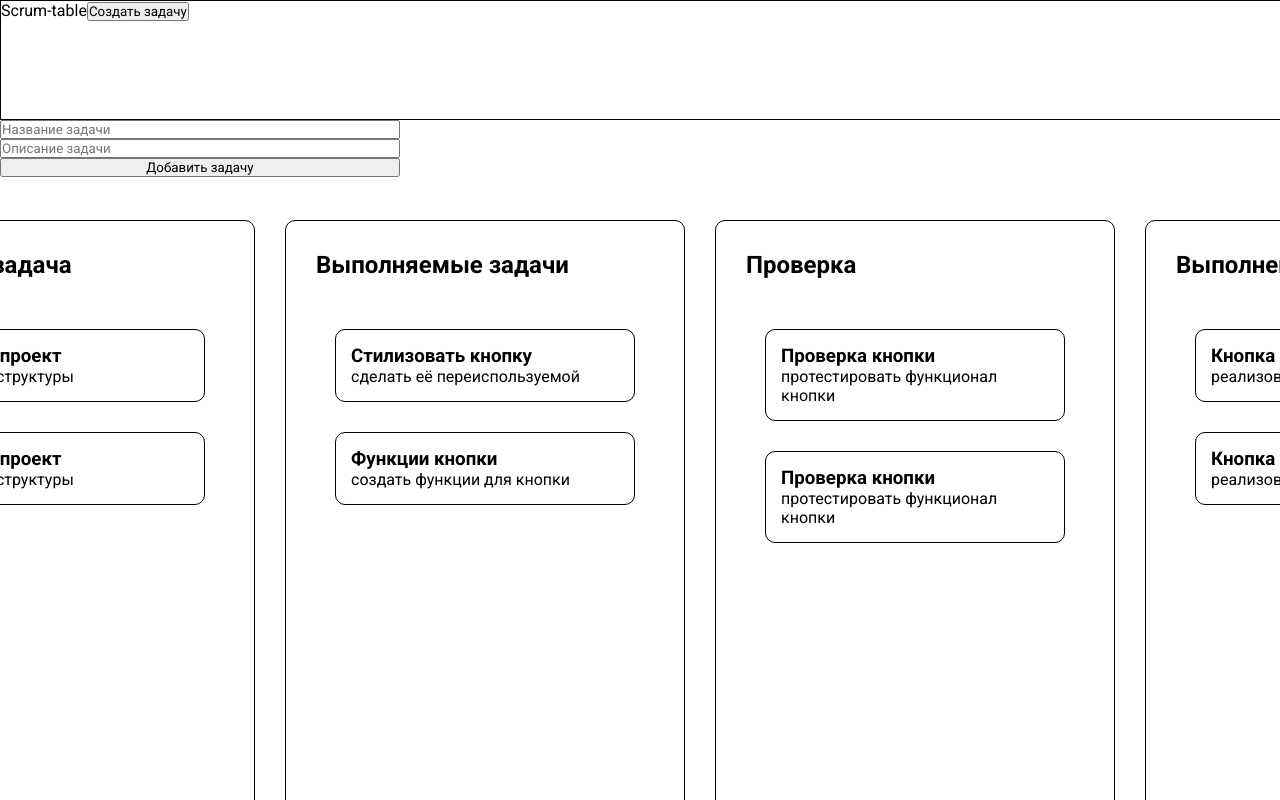
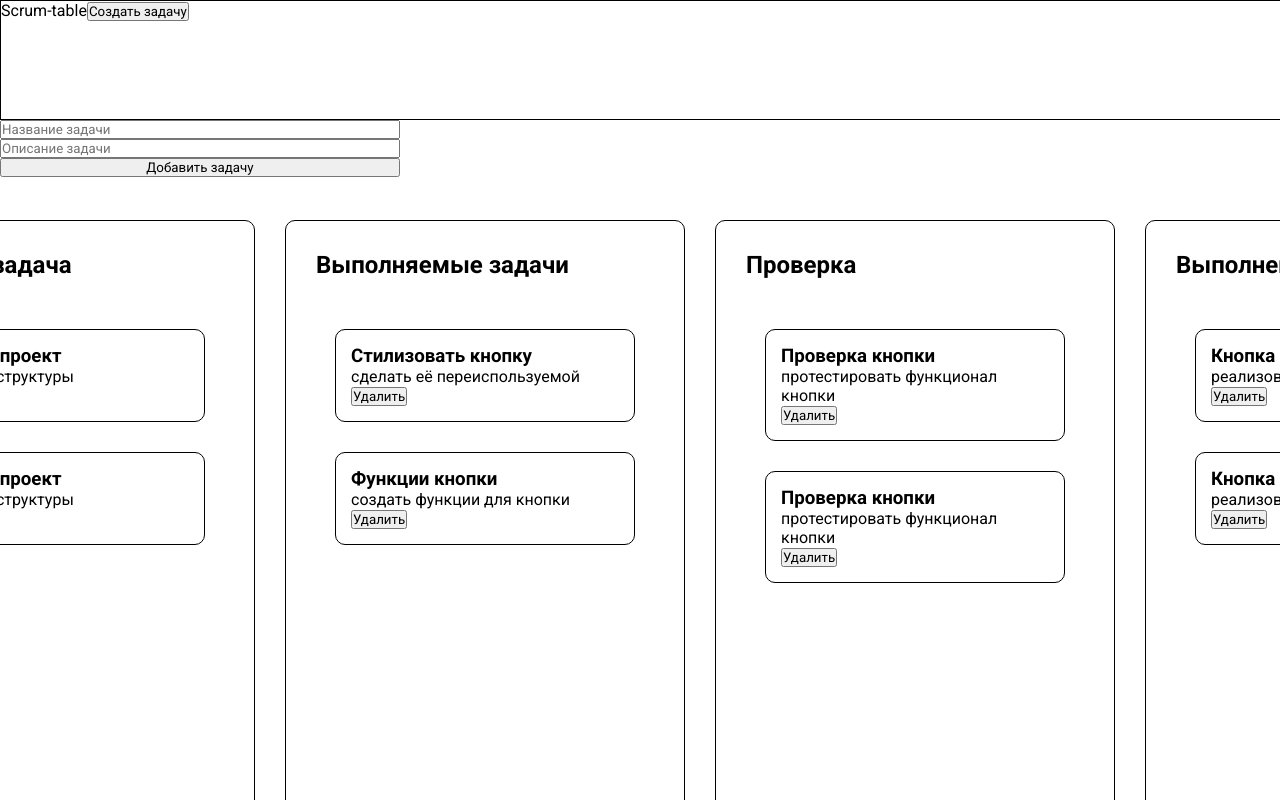
Before and after one commit to alyonavolk/scrum-table, a React (Create React App) app: page / in a window 1280 px wide. Shown: the top 800 px of the page. Built offline with nearby package versions, Linux system fonts and the light colour scheme.

Commit message:
не рабочий способ удаления

```diff
--- a/src/components/App/App.js
+++ b/src/components/App/App.js
@@ -87,8 +87,40 @@ function App() {
       cardTitle,
       cardDescr
     }
+    console.log(newCard);
     setCurrentBoard([...boards, boards[0].items.push(newCard)]);
+    console.log(boards);
   }
+  const delCard = (id) => {
+    for (const column of boards) {
+			const delItem = column.items.find(it => it.id === id);
+
+			if (delItem) {
+				column.items.splice(column.items.indexOf(delItem), 1);
+			}
+		}
+    console.log(boards);
+  }
+  // const delCard = (board, item) => {
+  //   const currentId = item.id;
+  //   console.log(currentId);
+  //   board.items.forEach(br => {
+  //     if (br.id === currentId){
+  //       currentBoard.items.splice(br, 1)
+  //     }
+  //   })
+  //   //currentBoard.items.splice(currentId, 1);
+  //   setBoards(boards.map(x => {
+  //     if (x.id === board.id){
+  //       return board;
+  //     }
+  //     if (x.id === currentBoard.id){
+  //       return currentBoard;
+  //     }
+  //     return x
+  //   }))
+  //   console.log(boards);
+  // }
 
   return (
     <div className="app">
@@ -108,7 +140,8 @@ function App() {
             <h2 className='board__title'>{board.title}</h2>
             {board.items.map(item =>
             <Card item={item} dragStartHandler={(e) => dragStartHandler(e, board, item)}
-            dropHandler={(e) => dropHandler(e, board, item)} key={item.id}/>
+            dropHandler={(e) => dropHandler(e, board, item)}
+            delCard={(e) => delCard(item.id)} key={item.id}/>
             )}
           </div>)}
       </div>
--- a/src/components/card/card.js
+++ b/src/components/card/card.js
@@ -26,6 +26,7 @@ const Card = (props) => {
         className='card'>
           <h3 className='card__title'>{props.item.title}</h3>
           <p className='card__descr'>{props.item.descr}</p>
+          <button onClick={props.delCard}>Удалить</button>
         </div>
     );
 };
```
